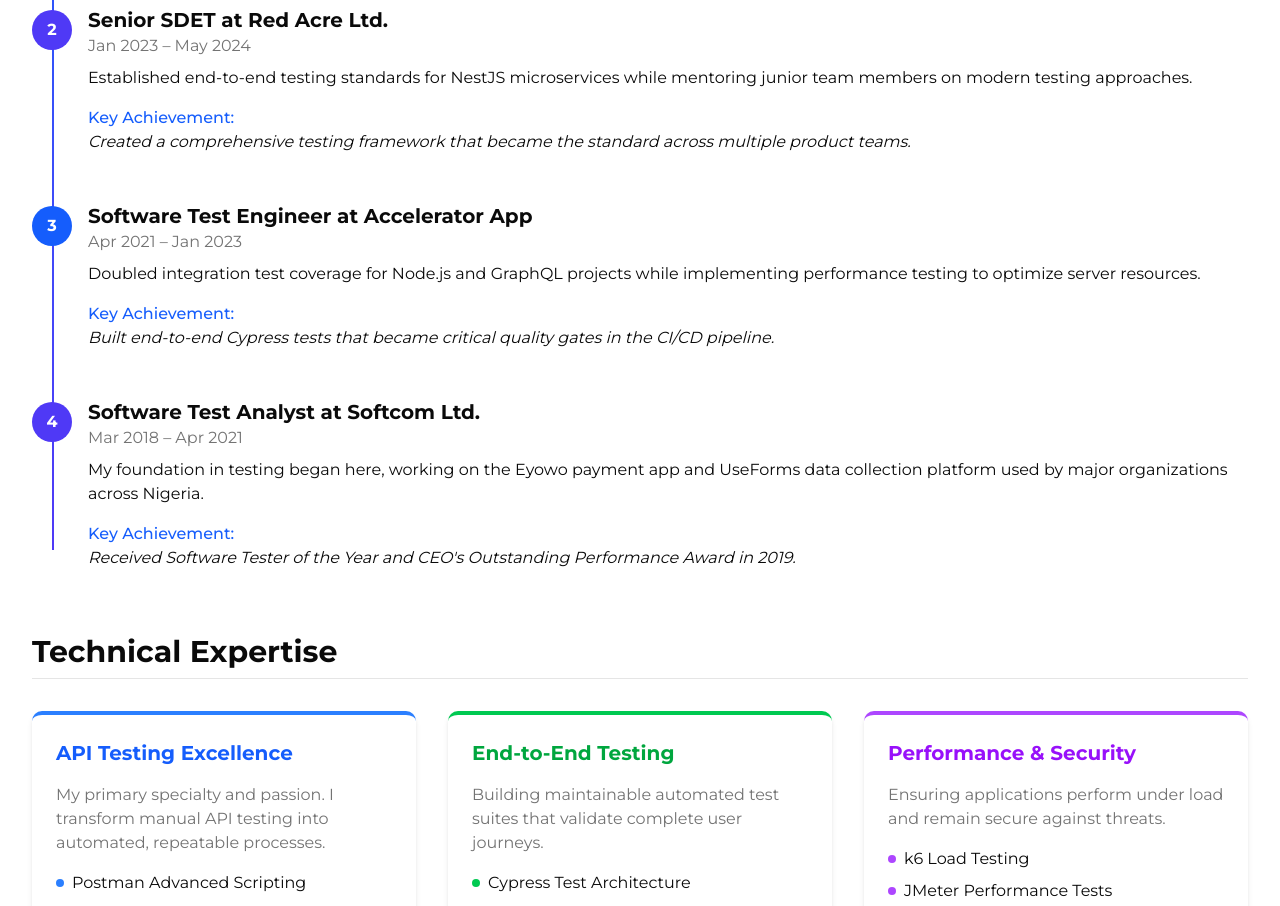
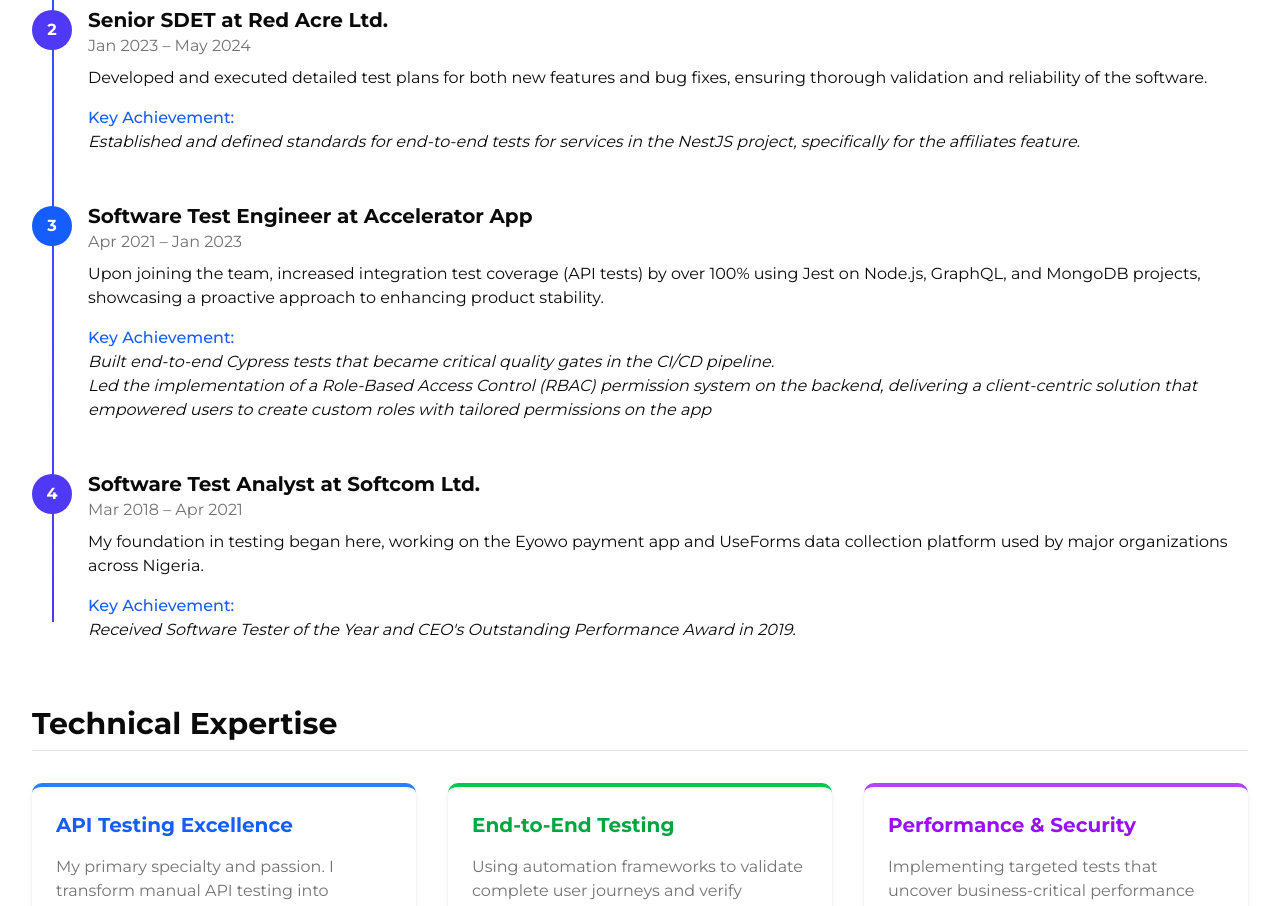
Before and after one commit to ovansa/ovansa_personal_blog, a Next.js app: page /about in a window 1280 px wide. Shown: the part 1420-2326 px from the top of the page. Built offline with nearby package versions, Linux system fonts and the light colour scheme.

Commit message:
chore: Hide like comment button, update about

```diff
--- a/app/about/page.tsx
+++ b/app/about/page.tsx
@@ -266,16 +266,17 @@
                       Jan 2023 – May 2024
                     </p>
                     <p className='mb-4'>
-                      Established end-to-end testing standards for NestJS
-                      microservices while mentoring junior team members on
-                      modern testing approaches.
+                      Developed and executed detailed test plans for both new
+                      features and bug fixes, ensuring thorough validation and
+                      reliability of the software.
                     </p>
                     <p className='text-blue-600 dark:text-blue-400 font-medium'>
                       Key Achievement:
                     </p>
                     <p className='italic'>
-                      Created a comprehensive testing framework that became the
-                      standard across multiple product teams.
+                      Established and defined standards for end-to-end tests for
+                      services in the NestJS project, specifically for the
+                      affiliates feature.
                     </p>
                   </div>
                 </div>
@@ -293,9 +294,10 @@
                       Apr 2021 – Jan 2023
                     </p>
                     <p className='mb-4'>
-                      Doubled integration test coverage for Node.js and GraphQL
-                      projects while implementing performance testing to
-                      optimize server resources.
+                      Upon joining the team, increased integration test coverage
+                      (API tests) by over 100% using Jest on Node.js, GraphQL,
+                      and MongoDB projects, showcasing a proactive approach to
+                      enhancing product stability.
                     </p>
                     <p className='text-blue-600 dark:text-blue-400 font-medium'>
                       Key Achievement:
@@ -303,6 +305,12 @@
                     <p className='italic'>
                       Built end-to-end Cypress tests that became critical
                       quality gates in the CI/CD pipeline.
+                    </p>
+                    <p className='italic'>
+                      Led the implementation of a Role-Based Access Control
+                      (RBAC) permission system on the backend, delivering a
+                      client-centric solution that empowered users to create
+                      custom roles with tailored permissions on the app
                     </p>
                   </div>
                 </div>
@@ -352,24 +360,24 @@
               </h3>
               <p className='text-muted-foreground mb-4'>
                 My primary specialty and passion. I transform manual API testing
-                into automated, repeatable processes.
+                into automated, repeatable processes across multiple API types.
               </p>
               <div className='space-y-2'>
                 <div className='flex items-center'>
                   <span className='h-2 w-2 rounded-full bg-blue-500 mr-2'></span>
-                  <span>Postman Advanced Scripting</span>
+                  <span>API Types: REST, GraphQL, SOAP</span>
                 </div>
                 <div className='flex items-center'>
                   <span className='h-2 w-2 rounded-full bg-blue-500 mr-2'></span>
-                  <span>Jest for API Integration</span>
+                  <span>JS/TS: Jest, Postman, Cypress, Playwright</span>
                 </div>
                 <div className='flex items-center'>
                   <span className='h-2 w-2 rounded-full bg-blue-500 mr-2'></span>
-                  <span>RestAssured Framework</span>
+                  <span>Java: JUnit, Mockito, RestAssured</span>
                 </div>
                 <div className='flex items-center'>
                   <span className='h-2 w-2 rounded-full bg-blue-500 mr-2'></span>
-                  <span>GraphQL Testing</span>
+                  <span>Contract & Performance Testing</span>
                 </div>
               </div>
             </div>
@@ -380,25 +388,25 @@
                 End-to-End Testing
               </h3>
               <p className='text-muted-foreground mb-4'>
-                Building maintainable automated test suites that validate
-                complete user journeys.
+                Using automation frameworks to validate complete user journeys
+                and verify business flows function correctly.
               </p>
               <div className='space-y-2'>
                 <div className='flex items-center'>
                   <span className='h-2 w-2 rounded-full bg-green-500 mr-2'></span>
-                  <span>Cypress Test Architecture</span>
+                  <span>Testing with Cypress & Playwright Frameworks</span>
                 </div>
                 <div className='flex items-center'>
                   <span className='h-2 w-2 rounded-full bg-green-500 mr-2'></span>
-                  <span>Playwright Multi-browser</span>
+                  <span>Test Architecture for Maintainable Automation</span>
                 </div>
                 <div className='flex items-center'>
                   <span className='h-2 w-2 rounded-full bg-green-500 mr-2'></span>
-                  <span>CI/CD Pipeline Integration</span>
+                  <span>Automated Visual & Accessibility Testing</span>
                 </div>
                 <div className='flex items-center'>
                   <span className='h-2 w-2 rounded-full bg-green-500 mr-2'></span>
-                  <span>Page Object Modeling</span>
+                  <span>Test Execution in CI/CD Pipelines</span>
                 </div>
               </div>
             </div>
@@ -409,25 +417,32 @@
                 Performance & Security
               </h3>
               <p className='text-muted-foreground mb-4'>
-                Ensuring applications perform under load and remain secure
-                against threats.
+                Implementing targeted tests that uncover business-critical
+                performance and security risks that impact user experience and
+                data protection.
               </p>
               <div className='space-y-2'>
                 <div className='flex items-center'>
                   <span className='h-2 w-2 rounded-full bg-purple-500 mr-2'></span>
-                  <span>k6 Load Testing</span>
+                  <span>k6 Testing to Identify Scalability Bottlenecks</span>
                 </div>
                 <div className='flex items-center'>
                   <span className='h-2 w-2 rounded-full bg-purple-500 mr-2'></span>
-                  <span>JMeter Performance Tests</span>
+                  <span>
+                    JMeter Tests for User-Impacting Performance Issues
+                  </span>
                 </div>
                 <div className='flex items-center'>
                   <span className='h-2 w-2 rounded-full bg-purple-500 mr-2'></span>
-                  <span>API Security Testing</span>
+                  <span>
+                    API Security Testing for Data Protection Compliance
+                  </span>
                 </div>
                 <div className='flex items-center'>
                   <span className='h-2 w-2 rounded-full bg-purple-500 mr-2'></span>
-                  <span>OWASP Testing Guidelines</span>
+                  <span>
+                    OWASP Tests to Prevent Business-Critical Vulnerabilities
+                  </span>
                 </div>
               </div>
             </div>
--- a/components/Comments.tsx
+++ b/components/Comments.tsx
@@ -263,7 +263,8 @@
                 <p className='whitespace-pre-line'>{comment.content}</p>
               </CardContent>
               <CardFooter className='pt-0 flex gap-4'>
-                <Button
+                {/* <Button
+                  data-ovid='likeButton'
                   variant='ghost'
                   size='sm'
                   className='text-gray-500 hover:text-blue-600'
@@ -271,8 +272,9 @@
                 >
                   <ThumbsUp className='h-4 w-4 mr-1' />
                   {comment.likes > 0 && <span>{comment.likes}</span>}
-                </Button>
+                </Button> */}
                 <Button
+                  data-ovid='replyButton'
                   variant='ghost'
                   size='sm'
                   className='text-gray-500 hover:text-blue-600'
@@ -281,13 +283,14 @@
                   <Reply className='h-4 w-4 mr-1' />
                   Reply
                 </Button>
-                <Button
+                {/* <Button
+                  data-ovid='replyButton'
                   variant='ghost'
                   size='sm'
                   className='text-gray-500 hover:text-red-600 ml-auto'
                 >
                   <Flag className='h-4 w-4' />
-                </Button>
+                </Button> */}
               </CardFooter>
 
               {/* Replies */}
```
